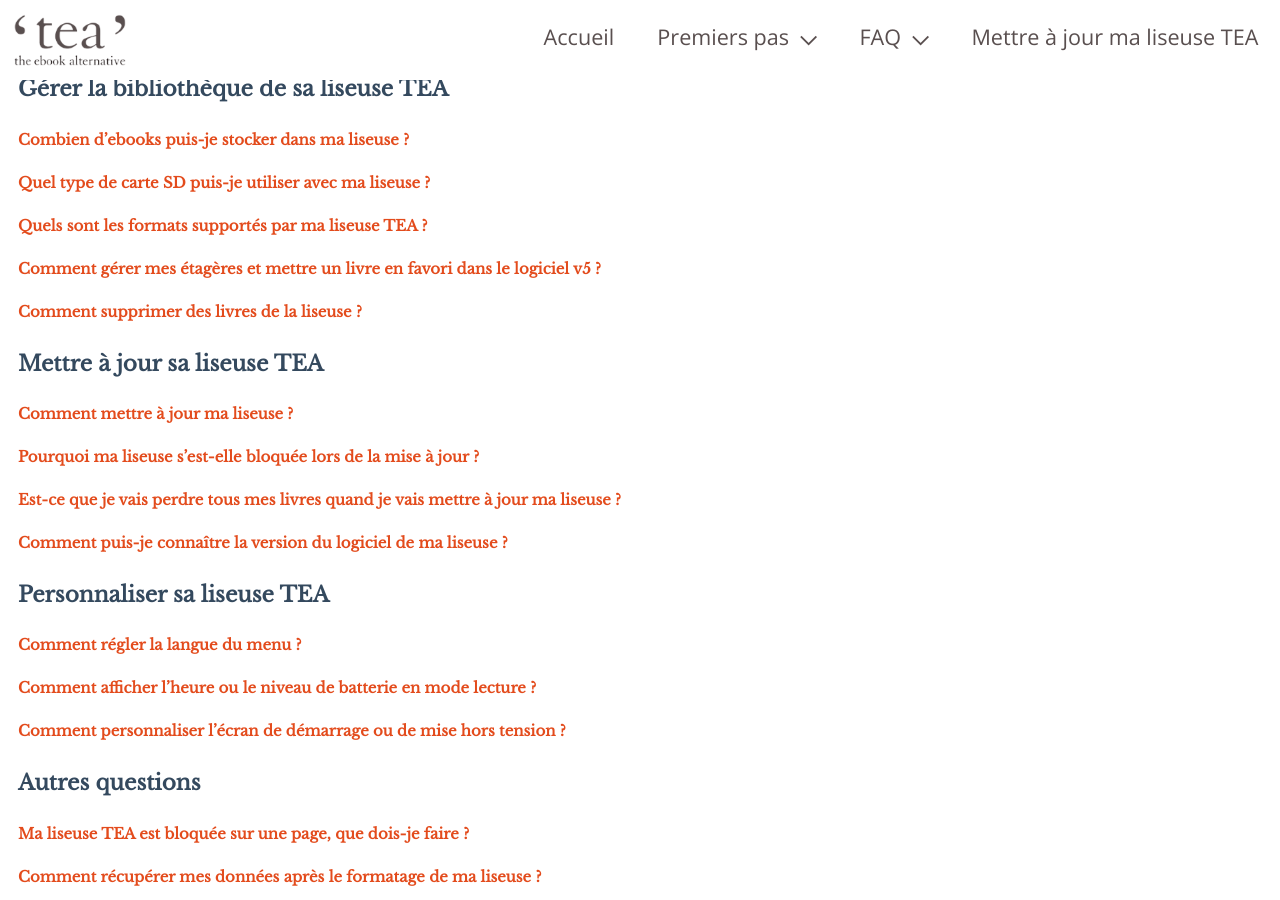
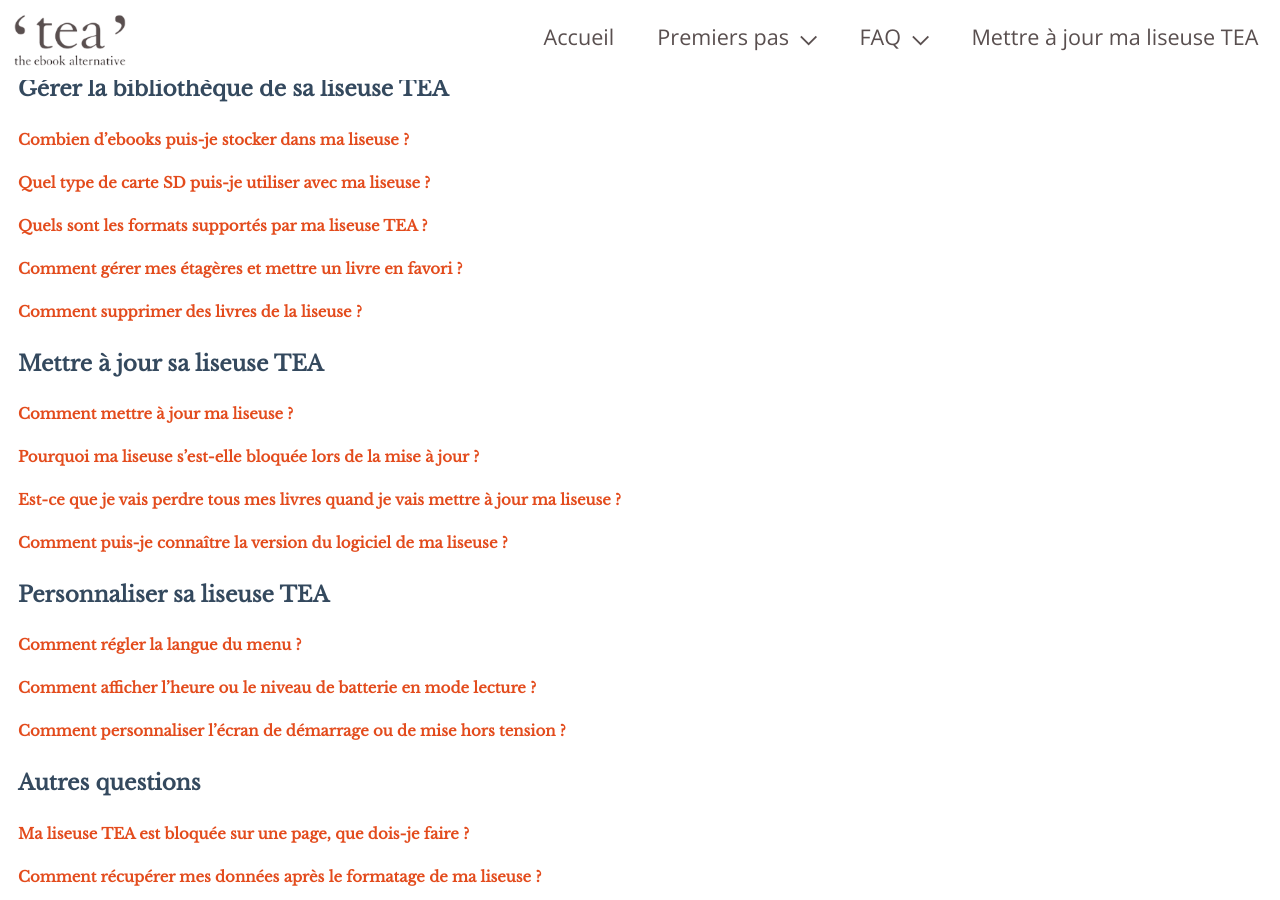
Before and after one commit to TEA-ebook/help-center, a Jekyll site: the page built from _pages/FAQ.md, in a window 1280 px wide and 900 px high, scrolled down 2110 px. Built offline with Jekyll 4.4.1, drawn with Linux system fonts in a browser that asks for light colours.

Commit message:
Remove v5 from question

```diff
--- a/_pages/FAQ.md
+++ b/_pages/FAQ.md
@@ -78,7 +78,7 @@
 
 ##### [Quels sont les formats supportés par ma liseuse TEA ?](/faq-liseuse/#format-supporte)
 
-##### [Comment gérer mes étagères et mettre un livre en favori dans le logiciel v5 ?](/faq-liseuse/#etageres-favoris)
+##### [Comment gérer mes étagères et mettre un livre en favori ?](/faq-liseuse/#etageres-favoris)
 
 ##### [Comment supprimer des livres de la liseuse ?](/faq-liseuse/#supprimer-livres-liseuses)
 
```
